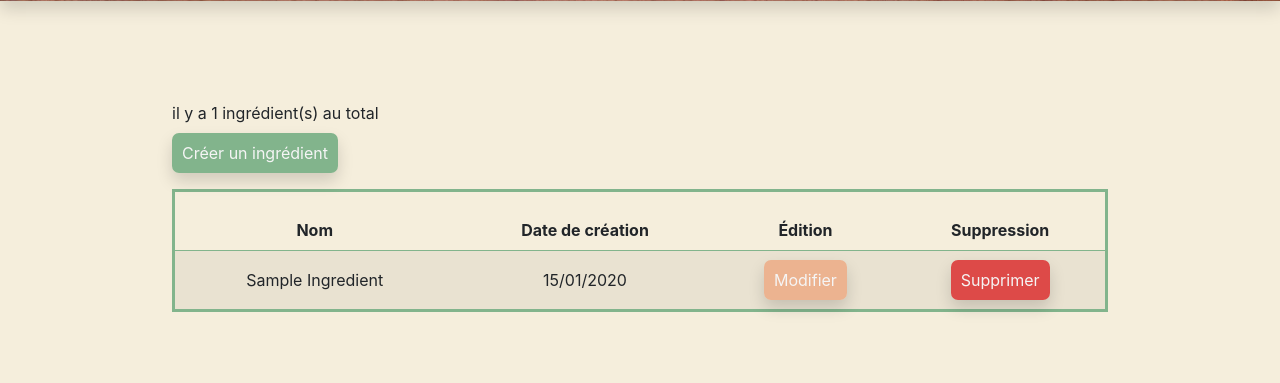
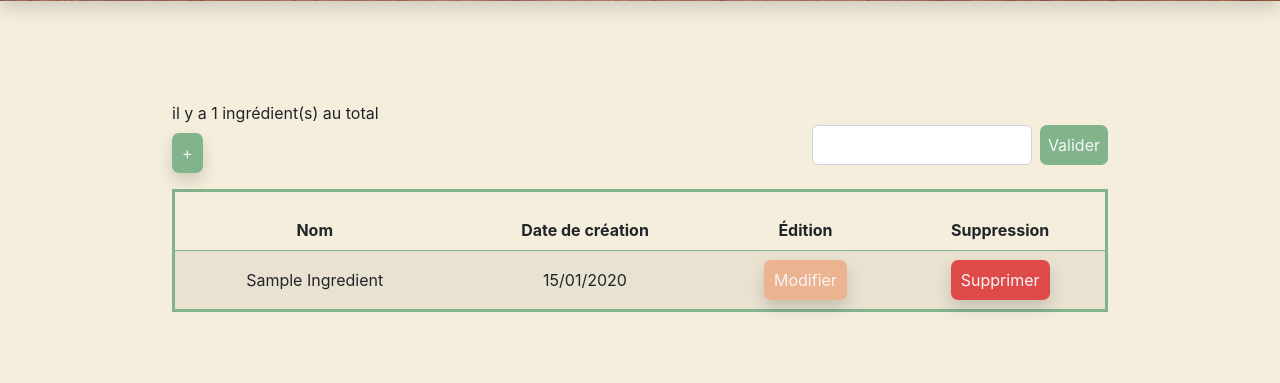
Before and after one commit to PierricM380/RecettesFaciles_Symfony_App, a Symfony app: template templates/pages/ingredient/index.html.twig in a window 1280 px wide. Shown: the part 688-1071 px from the top of the page. Run offline with Twig, Linux system fonts and the light colour scheme; the template is opened without the code that fills it: most values are stand-ins (such as "Sample title", 1, 10 or a date in 2020); form fields are guessed from the names that the template uses; some libraries are stand-ins or nearby versions; some web fonts are replaced.

Commit message:
search filter attributes class

```diff
--- a/public/style.css
+++ b/public/style.css
@@ -300,6 +300,16 @@ header section h1 {
     padding-block: 100px;
 }
 
+.ingredients .addSearch {
+    display: flex;
+    justify-content: space-between;
+    align-items: flex-end;
+}
+
+.ingredients .addSearch form {
+    display: flex;
+}
+
 .ingredients table,
 .recipe_list table {
     border: 3px solid var(--green-light);
--- a/templates/pages/ingredient/index.html.twig
+++ b/templates/pages/ingredient/index.html.twig
@@ -18,16 +18,25 @@
 	{% if not ingredients.items is same as([]) %}
 	<!-- If ingredients list is not empty -->
 	<div class="col-11 col-lg-9">
-		<div>
-			<p>il y a
-				{{ ingredients.getTotalItemCount }}
-				ingrédient(s) au total
-			</p>
+		<div class="addSearch row row-cols-1 row-cols-lg-2 g-4">
+			<!-- NUMBERS  & CREATE BUTTON -->
+			<div class="col-12 col-lg-3">
+				<!-- NUMBERS INGREDIENTS -->
+				<p>il y a
+					{{ ingredients.getTotalItemCount }}
+					ingrédient(s) au total
+				</p>
+				<!-- CREATE BUTTON -->
+				<a href="{{ path('ingredient.new') }}" class="button validate shadow">+</a>
+			</div>
+			<!-- SEARCH BAR -->
+			<div class="col-12 col-lg-4">
+				<form>
+					{{ form_widget(searchIngredient.q, {attr: {class:'form-control me-2'}}) }}
+					<button class="validate" type="submit">Valider</button>
+				</form>
+			</div>
 		</div>
-
-		<a href="{{ path('ingredient.new') }}" class="button validate shadow">
-			Créer un ingrédient
-		</a>
 
 		{% for message in app.flashes('success') %}
 		<div class="alert alert-success alert-dismissible fade show mt-4" role="alert">
@@ -76,10 +85,23 @@
 	{% else %}
 	<!-- If ingredients list is empty -->
 	<div class="col-11 col-lg-9">
-		<p>Il n'y a pas d'ingrédients</p>
-		<a href="{{ path('ingredient.new') }}" class="button validate shadow">
-			Créer un ingrédient
-		</a>
+		<div class="row row-cols-1 row-cols-lg-2 d-flex justify-content-between align-items-end g-4">
+			<div class="col-12 col-lg-3">
+				<!-- NUMBERS INGREDIENTS -->
+				<p>il y a
+					{{ ingredients.getTotalItemCount }}
+					ingrédient(s) au total
+				</p>
+				<!-- CREATE BUTTON -->
+				<a href="{{ path('ingredient.new') }}" class="button validate shadow">+</a>
+			</div>
+			<div class="col-12 col-lg-4">
+				<form>
+					{{ form_widget(searchIngredient.q, {attr: {class:'form-control me-2'}}) }}
+					<button class="validate" type="submit">Valider</button>
+				</form>
+			</div>
+		</div>
 
 		{% for message in app.flashes('success') %}
 		<div class="alert alert-success alert-dismissible fade show mt-4" role="alert">
```
